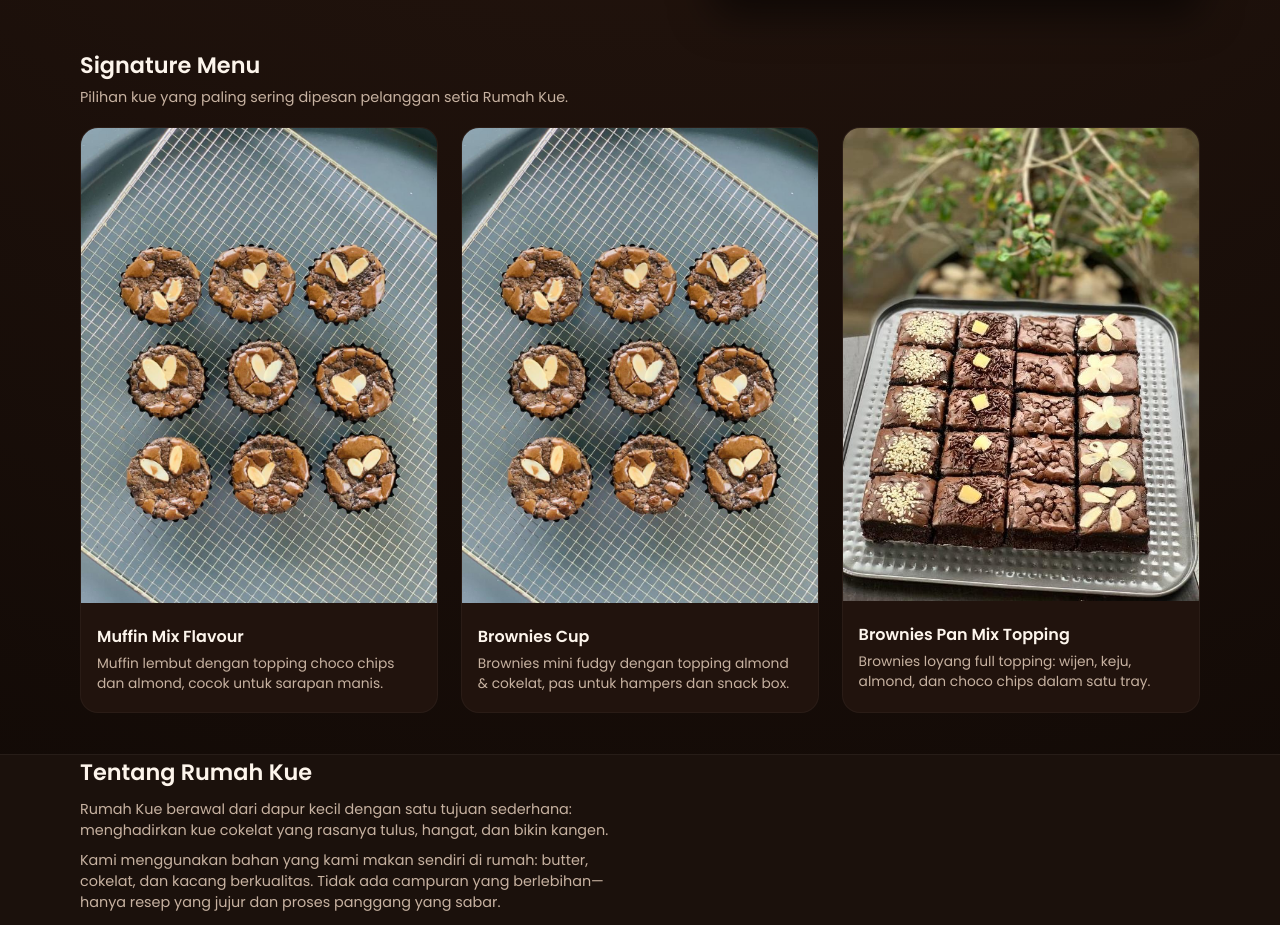
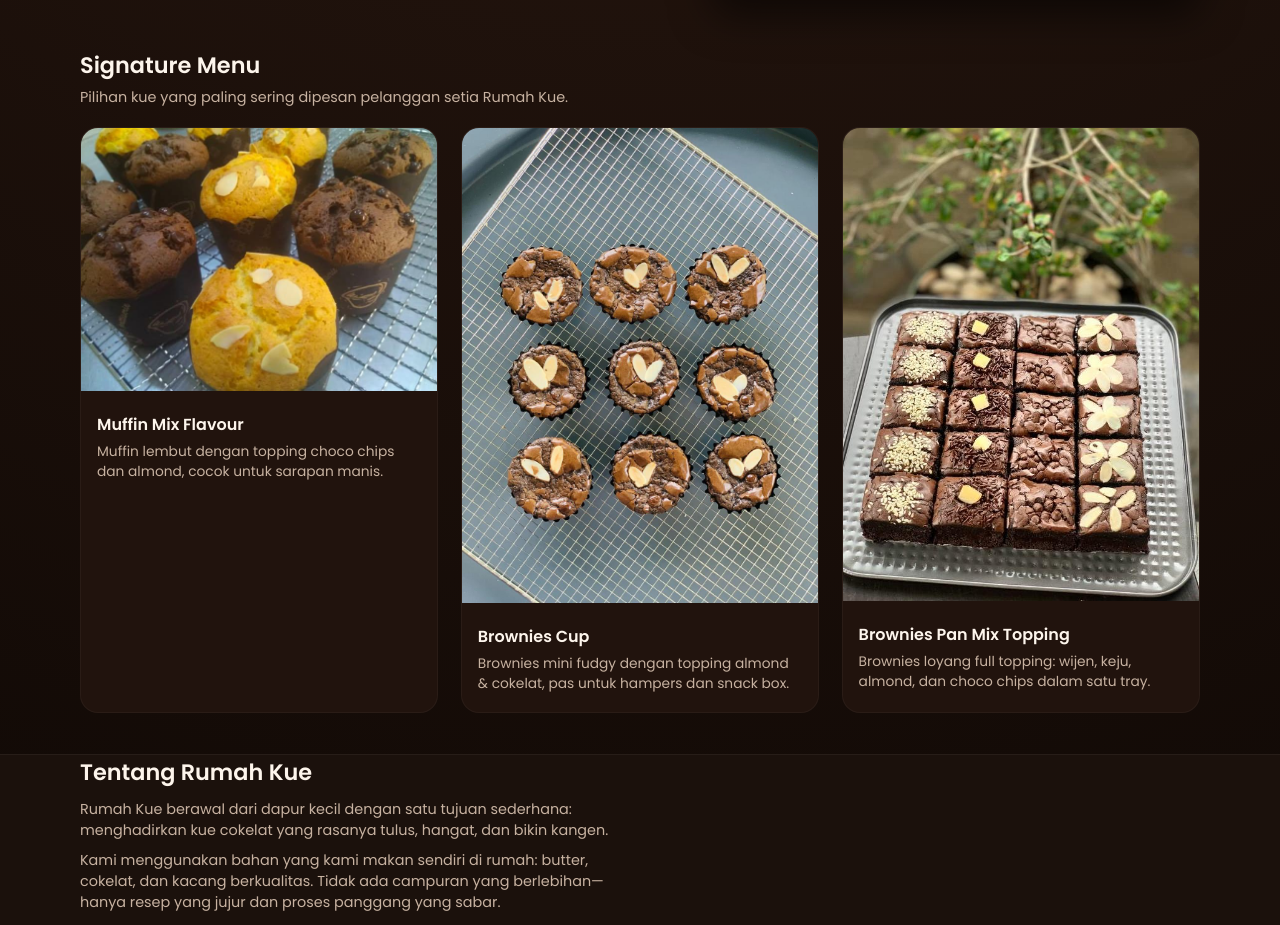
Before and after one commit to alindiristianti54-create/Rumah-Kue, a plain HTML site: page index.html in a window 1280 px wide. Shown: the part 820-1745 px from the top of the page. Drawn offline with Linux system fonts and the light colour scheme.

Commit message:
update image sources

```diff
--- a/index.html
+++ b/index.html
@@ -9,7 +9,7 @@
 </head>
 <body>
 
-  <!-- HEADER -->
+
   <header class="site-header">
     <div class="container header-inner">
       <div class="logo-stack">
@@ -64,7 +64,7 @@
       <div class="grid">
         <article class="card">
           <button class="image-button">
-            <img src="https://github.com/alindiristianti54-create/Rumah-Kue/blob/main/WhatsApp%20Image%202025-12-04%20at%2011.25.33%20PM.jpeg" alt="Muffin Rumah Kue">
+            <img src="https://github.com/alindiristianti54-create/Rumah-Kue/blob/main/b25a6065-aeab-4ac9-aa58-e5dc767ea249.jpeg?raw=true" alt="Muffin Rumah Kue">
           </button>
           <div class="card-body">
             <h4>Muffin Mix Flavour</h4>
```
